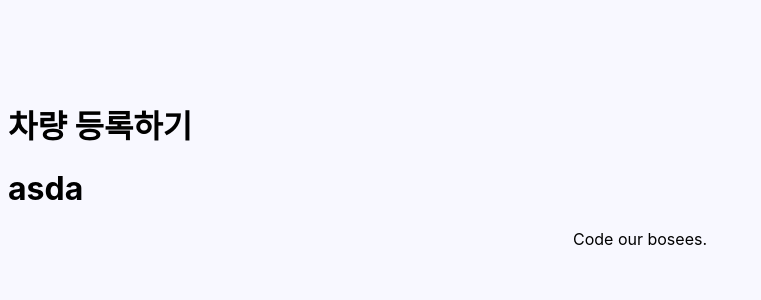
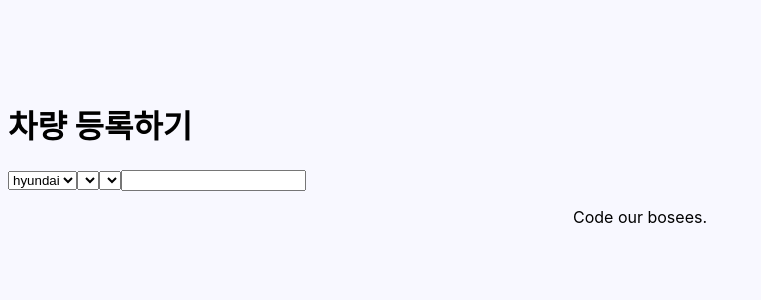
Before and after one commit to BOSEES/painters, a React (Create React App) app: page /register in a window 1280 px wide. Shown: the top 300 px of the page, without its empty margins (0-761 px from the left). Built offline with nearby package versions, Linux system fonts and the light colour scheme.

Commit message:
수정중

```diff
--- a/src/components/painters/painters.jsx
+++ b/src/components/painters/painters.jsx
@@ -8,7 +8,7 @@ const Painters = () => {
     {
       id: 1,
       Number: "1111",
-      Brand: "hundai",
+      Brand: "hyundai",
       Name: "sonata",
       Color:"A5J",
       parts:{
--- a/src/components/register/register.jsx
+++ b/src/components/register/register.jsx
@@ -6,7 +6,25 @@ const Register = () => {
     <div className={styles.register}>
       <h1>차량 등록하기</h1>
       <div className={styles.registerForm}>
-        <h1>asda</h1>
+        <form>
+          <select className={styles.modal} value="제 조 사" name="maker">
+            <option>hyundai</option>
+            <option>nissan</option>
+            <option>deawoo</option>
+          </select>
+          <select className={styles.modal} name="model">
+            <option></option>
+            <option></option>
+            <option></option>
+          </select>
+          <select className={styles.modal} name="detail">
+            <option></option>
+            <option></option>
+            <option></option>
+          </select>
+          <input type="text"></input>
+
+        </form>
       </div>
     </div>
   )
```
Also changed, not shown: 1 other file (tests, documents, lock files or other folders).
